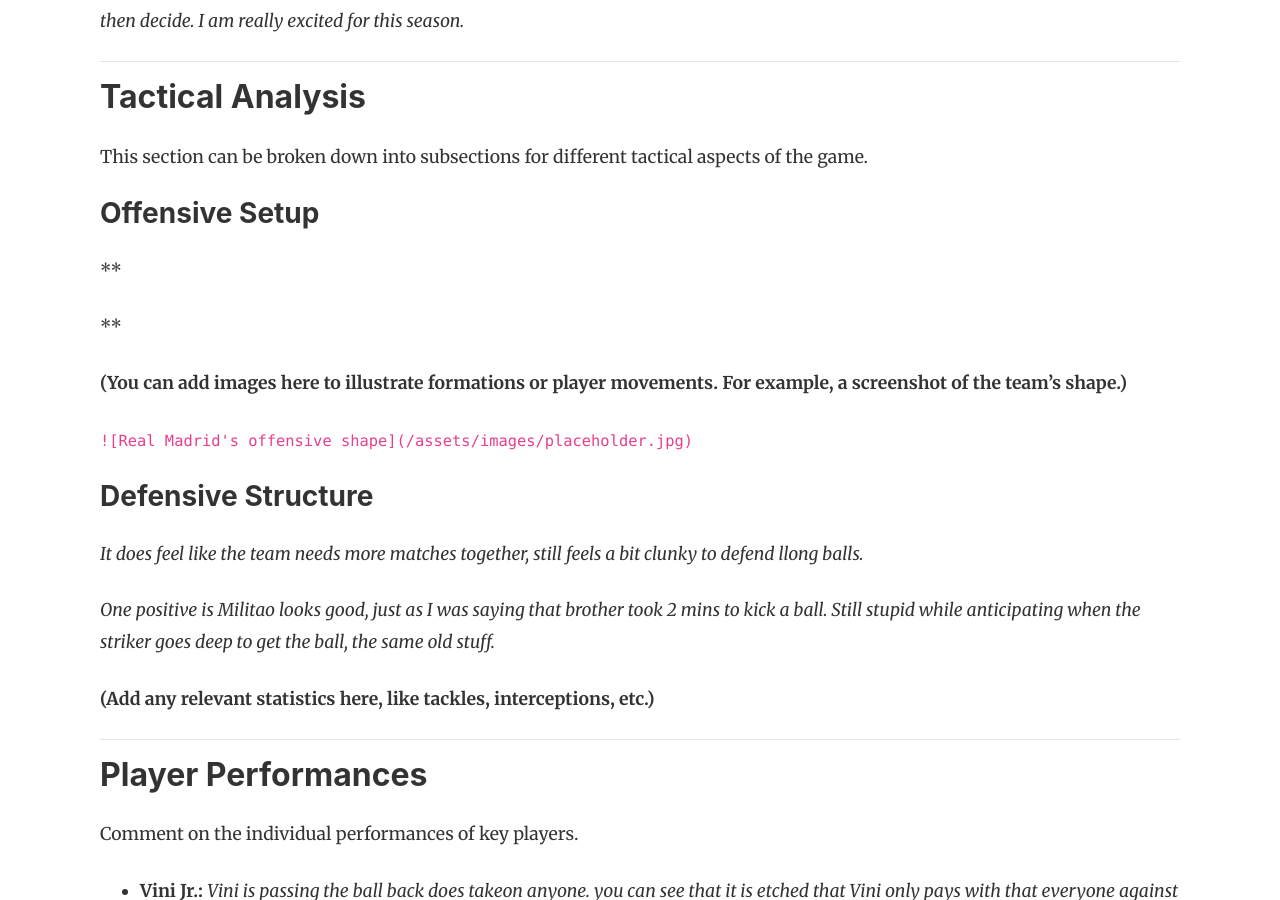
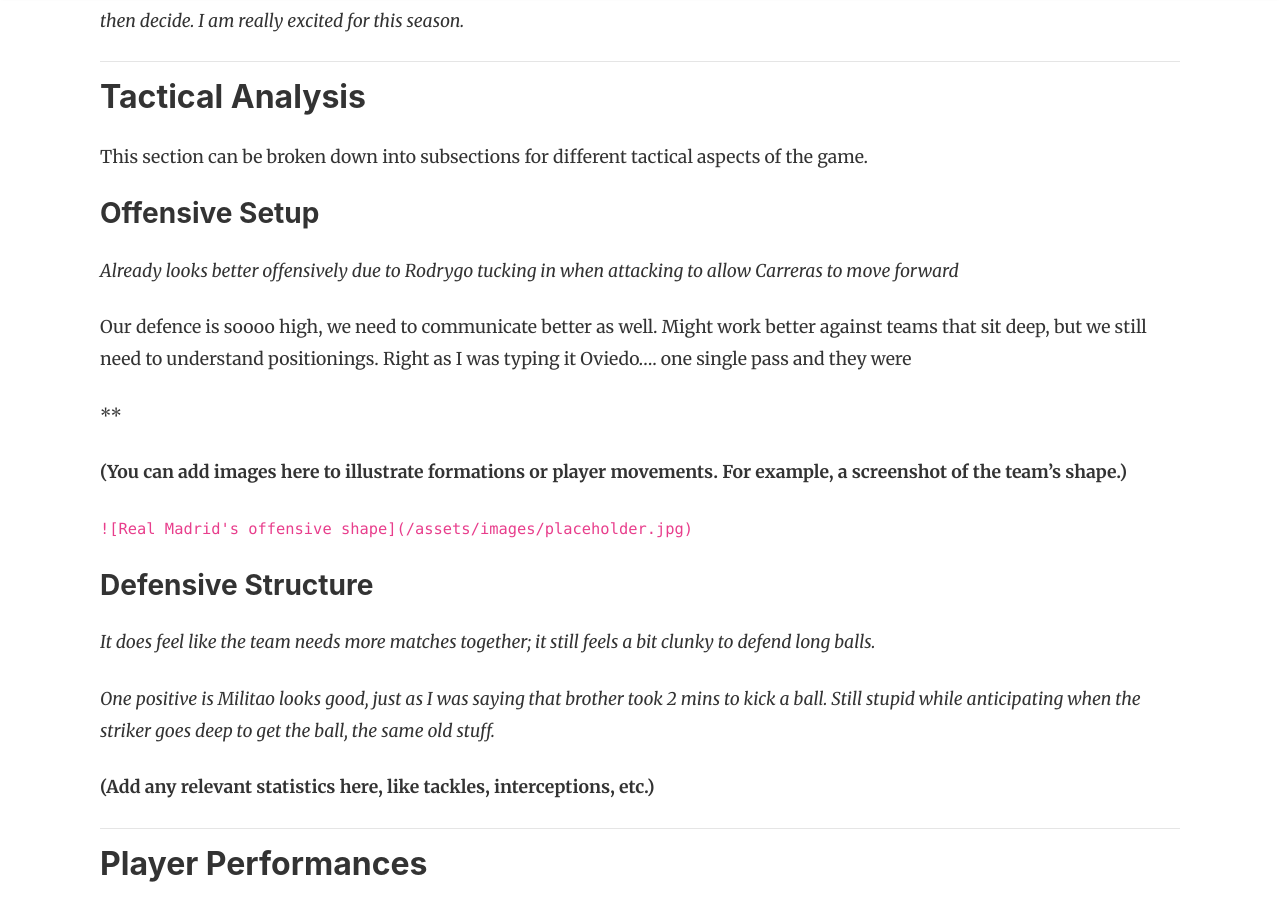
Before and after one commit to sanjay-ks23/sanjay-ks23.github.io, a Jekyll site: the page built from _posts/2025-08-25-Real Oviedo vs Real Madrid.md, in a window 1280 px wide and 900 px high, scrolled down 736 px. Built offline with Jekyll 4.4.1, drawn with Linux system fonts in a browser that asks for light colours; nearby versions of some CDN libraries; our own code applies the rules of GitHub Pages for plain Markdown files; comment, search, counter and statistics services are not loaded.

Commit message:
Update 2025-08-25-Real Oviedo vs Real Madrid.md

```diff
--- a/_posts/2025-08-25-Real Oviedo vs Real Madrid.md
+++ b/_posts/2025-08-25-Real Oviedo vs Real Madrid.md
@@ -29,7 +29,9 @@ This section can be broken down into subsections for different tactical aspects
 
 ### Offensive Setup
 
-**
+*Already looks better offensively due to Rodrygo tucking in when attacking to allow Carreras to move forward*
+
+Our defence is soooo high, we need to communicate better as well. Might work better against teams that sit deep, but we still need to understand positionings. Right as I was typing it Oviedo.... one single pass and they were
 
 **
 
@@ -39,7 +41,7 @@ This section can be broken down into subsections for different tactical aspects
 
 ### Defensive Structure
 
-*It does feel like the team needs more matches together, still feels a bit clunky to defend llong balls.*
+*It does feel like the team needs more matches together; it still feels a bit clunky to defend long balls.*
 
 *One positive is Militao looks good, just as I was saying that brother took 2 mins to kick a ball. Still stupid while anticipating when the striker goes deep to get the ball, the same old stuff.*
 
```
